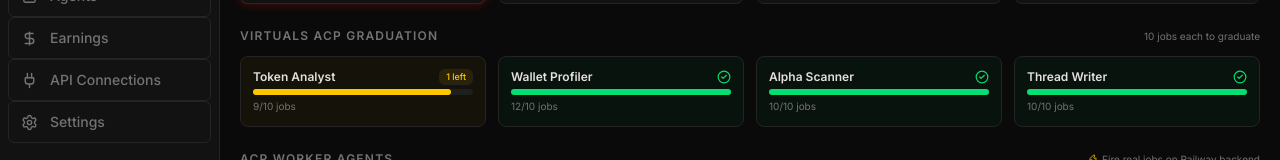
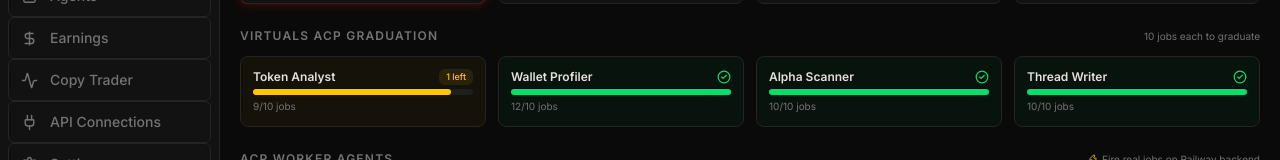
Before and after one commit to MCFLAMINGO/gsb-swarm-dashboard, a Next.js app: page / in a window 1280 px wide. Shown: the part 197-357 px from the top of the page. Built offline with nearby package versions, Linux system fonts and the light colour scheme; no server answers.

Commit message:
feat: add Copy Trader to sidebar nav

```diff
--- a/src/components/layout/Sidebar.tsx
+++ b/src/components/layout/Sidebar.tsx
@@ -13,6 +13,7 @@
   { href: "/drivers-seat",label: "Driver's Seat",  icon: Gauge,           tip: "Multi-property TV control room — $GSB + bleeding.cash" },
   { href: "/agents",      label: "Agents",         icon: Bot,             tip: "Individual agent config & simulate" },
   { href: "/earnings",    label: "Earnings",       icon: DollarSign,      tip: "USDC earned, payouts, withdraw" },
+  { href: "/copy-trader", label: "Copy Trader",    icon: Activity,        tip: "Compute signal copy trader — AKT/RNDR/IO signals" },
   { href: "/connections", label: "API Connections",icon: Plug,            tip: "Telegram, X, x402, wallet keys" },
   { href: "/settings",    label: "Settings",       icon: Settings,        tip: "Dashboard & agent preferences" },
 ];
```
